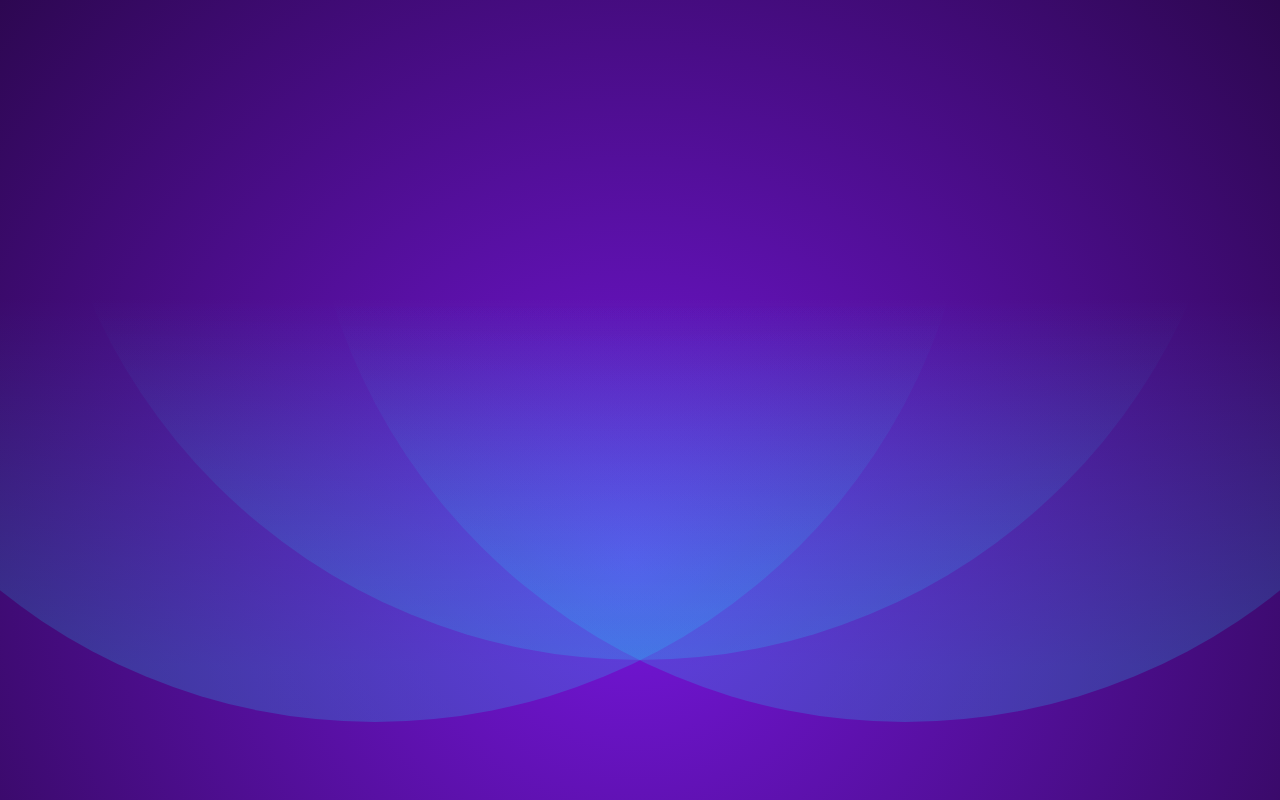
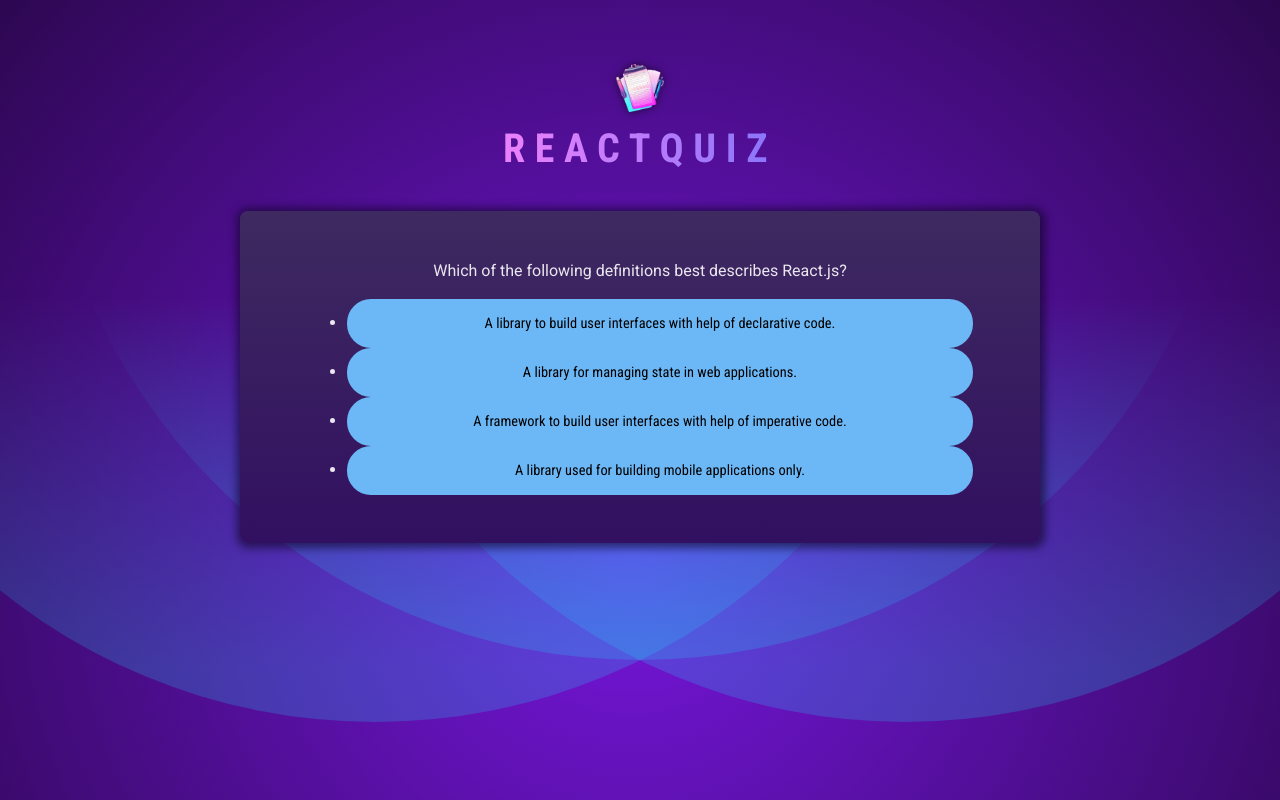
Before and after one commit to amirooism/Quiz-App, a React (Vite) app: page / in a window 1280 px wide. Built offline with nearby package versions, Linux system fonts and the light colour scheme.

Commit message:
adding answers and qution to app.js and connect them to thier css

```diff
--- a/src/App.jsx
+++ b/src/App.jsx
@@ -1,3 +1,15 @@
-function App() {}
+import Header from "./componenets/Header";
+import Quiz from "./componenets/Quiz";
+
+function App() {
+  return (
+    <>
+      <Header />
+      <main>
+        <Quiz />
+      </main>
+    </>
+  );
+}
 
 export default App;
--- /dev/null
+++ b/src/componenets/Header.jsx
@@ -0,0 +1,9 @@
+import logoImg from "../assets/quiz-logo.png"
+
+
+export default function Header() {
+    return <header>
+        <img src={logoImg} alt='Quiz Logo' />
+        <h1>ReactQuiz</h1>
+    </header>
+}
--- /dev/null
+++ b/src/componenets/Quiz.jsx
@@ -0,0 +1,27 @@
+import { useState } from "react";
+import QUESTIONS from "../questions";
+export default function Quiz() {
+  const [userAnswers, setUserAnswers] = useState([]);
+  const activeQuestionIndex = userAnswers.length;
+
+  function handleSelectAnswer(selectedAnswer) {
+    setUserAnswers((prevAnswers) => {
+      return [...prevAnswers, selectedAnswer];
+    });
+  }
+  return (
+    <div id="quiz">
+<div id="question">
+      <p>{QUESTIONS[activeQuestionIndex].text}</p>
+      <ul id="answer">
+        {QUESTIONS[activeQuestionIndex].answers.map((answer) => (
+          <li key={answer} className="answer">
+            <button onClick={() => handleSelectAnswer(answer)}>{answer}</button>
+          </li>
+        ))}
+      </ul>
+    </div>
+    </div>
+  );
+
+}
--- /dev/null
+++ b/src/questions.js
@@ -0,0 +1,72 @@
+export default [
+  {
+    id: 'q1',
+    text: 'Which of the following definitions best describes React.js?',
+    answers: [
+      'A library to build user interfaces with help of declarative code.',
+      'A library for managing state in web applications.',
+      'A framework to build user interfaces with help of imperative code.',
+      'A library used for building mobile applications only.',
+    ],
+  },
+  {
+    id: 'q2',
+    text: 'What purpose do React hooks serve?',
+    answers: [
+      'Enabling the use of state and other React features in functional components.',
+      'Creating responsive layouts in React applications.',
+      'Handling errors within the application.',
+      'Part of the Redux library for managing global state.',
+    ],
+  },
+  {
+    id: 'q3',
+    text: 'Can you identify what JSX is?',
+    answers: [
+      'A JavaScript extension that adds HTML-like syntax to JavaScript.',
+      'A JavaScript library for building dynamic user interfaces.',
+      'A specific HTML version that was explicitly created for React.',
+      'A tool for making HTTP requests in a React application.',
+    ],
+  },
+  {
+    id: 'q4',
+    text: 'What is the most common way to create a component in React?',
+    answers: [
+      'By defining a JavaScript function that returns a renderable value.',
+      'By defining a custom HTML tag in JavaScript.',
+      'By creating a file with a .jsx extension.',
+      'By using the "new" keyword followed by the component name.',
+    ],
+  },
+  {
+    id: 'q5',
+    text: 'What does the term "React state" imply?',
+    answers: [
+      'An object in a component that holds values and may cause the component to render on change.',
+      'The lifecycle phase a React component is in.',
+      'The overall status of a React application, including all props and components.',
+      'A library for managing global state in React applications.',
+    ],
+  },
+  {
+    id: 'q6',
+    text: 'How do you typically render list content in React apps?',
+    answers: [
+      'By using the map() method to iterate over an array of data and returning JSX.',
+      'By using the for() loop to iterate over an array of data and returning JSX.',
+      'By using the forEach() method to iterate over an array of data and returning JSX.',
+      'By using the loop() method to iterate over an array of data and returning JSX.',
+    ],
+  },
+  {
+    id: 'q7',
+    text: 'Which approach can NOT be used to render content conditionally?',
+    answers: [
+      'Using a the #if template syntax.',
+      'Using a ternary operator.',
+      'Using the && operator.',
+      'Using an if-else statement.',
+    ],
+  },
+];
```
